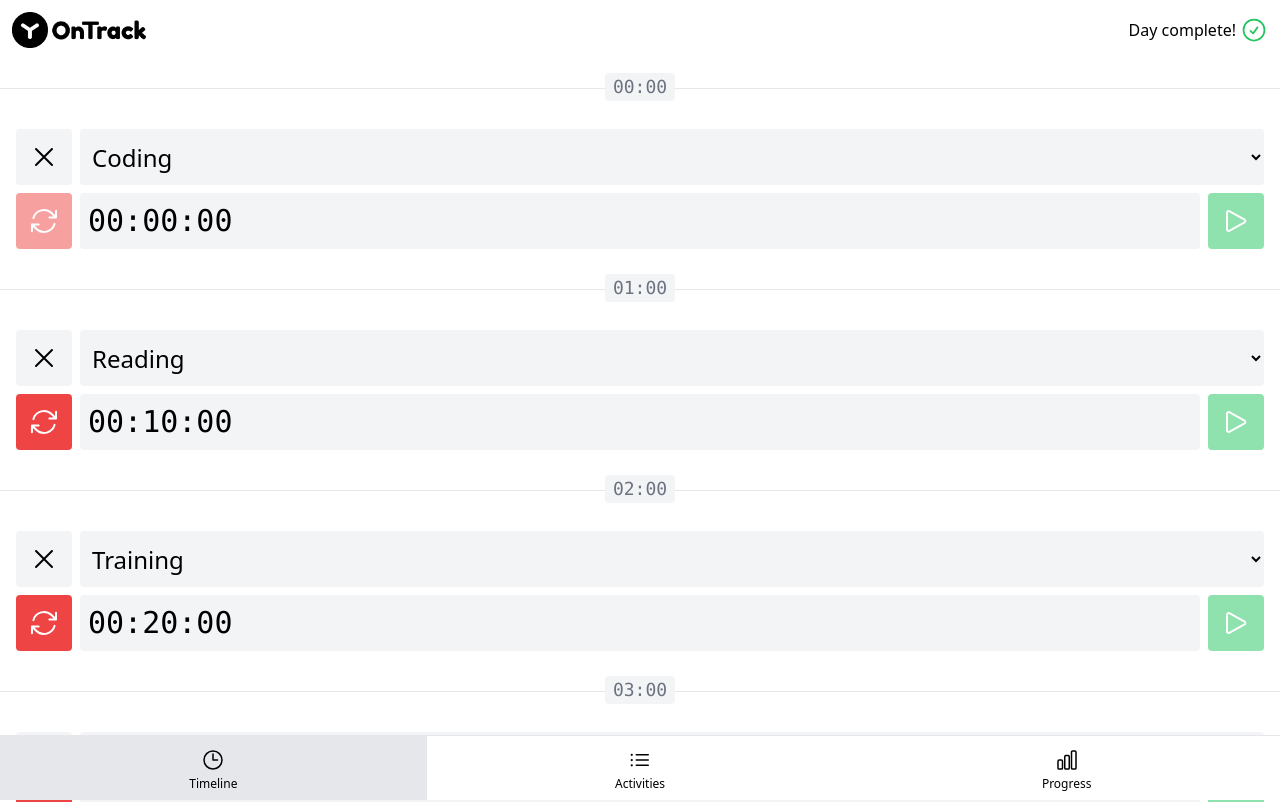
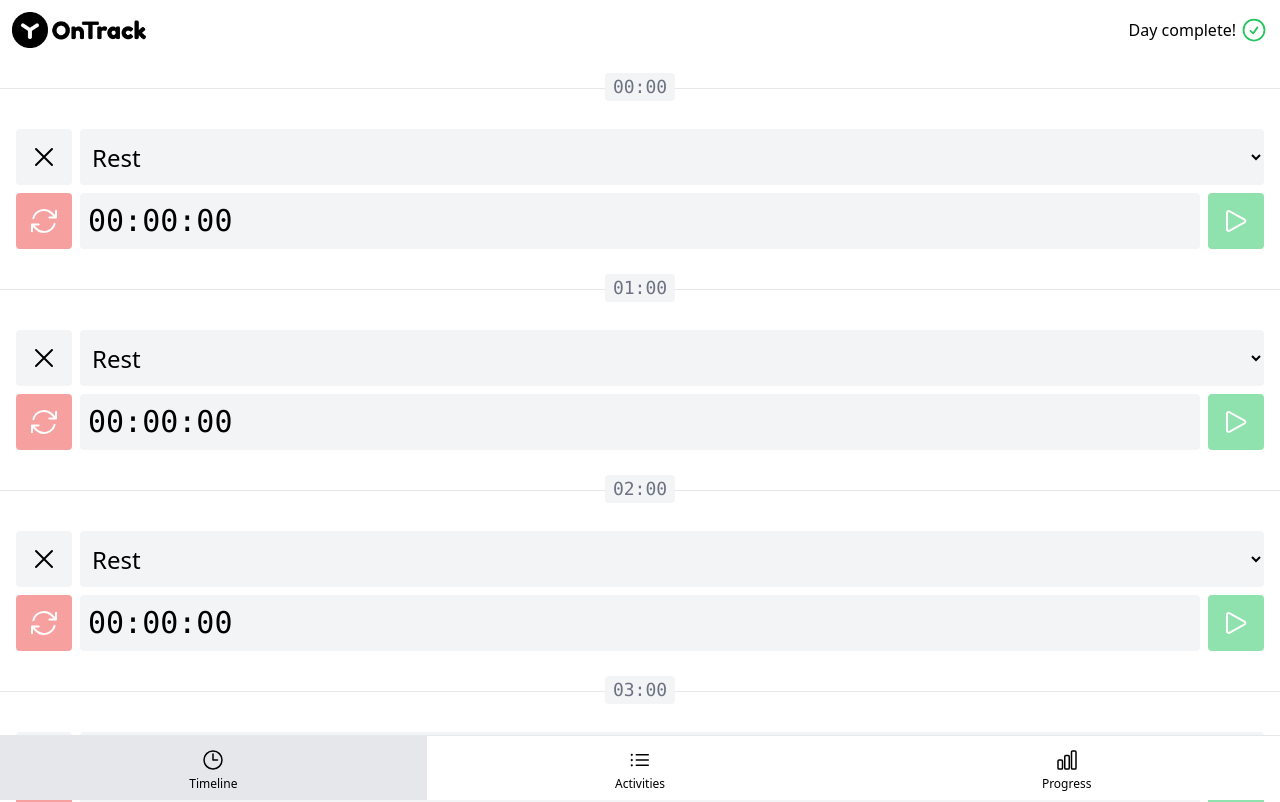
Before and after one commit to Maksym-Siroshtan/ontrack, a Vue app: page /#timeline in a window 1280 px wide. Shown: the top 802 px of the page. Built offline with nearby package versions, Linux system fonts and the light colour scheme.

Commit message:
Filling the progress bar depending on the elapsed time

```diff
--- a/src/activities.js
+++ b/src/activities.js
@@ -1,6 +1,7 @@
 import { ref, computed } from 'vue'
 
-import { SECONDS_IN_HOUR } from './constants'
+import { SECONDS_IN_HOUR, HUNDRED_PERCENT } from './constants'
+import { getTotalActivitySeconds } from './timeline-items'
 import { id } from './functions'
 
 export const activities = ref(generateActivities())
@@ -23,11 +24,17 @@ export function deleteActivity(activity) {
   activities.value.splice(activities.value.indexOf(activity), 1)
 }
 
+export function getActivityProgress(activity) {
+  return Math.floor(
+    (getTotalActivitySeconds(activity) * HUNDRED_PERCENT) / activity.secondsToComplete
+  )
+}
+
 function generateActivities() {
   return ['Coding', 'Reading', 'Training'].map((name, hours) => ({
     id: id(),
     name,
-    secondsToComplete: hours * SECONDS_IN_HOUR
+    secondsToComplete: 15 * 60 //hours * SECONDS_IN_HOUR
   }))
 }
 
--- a/src/components/ProgressItem.vue
+++ b/src/components/ProgressItem.vue
@@ -1,11 +1,15 @@
 <script setup>
+import { computed } from 'vue'
+import { getActivityProgress } from '../activities'
+
 const props = defineProps(['activity', 'index'])
 
 const color = ['red', 'yellow', 'blue', 'green'][props.index]
-const progress = [10, 50, 70, 100][props.index]
 const timeProgress = ['03:00 / 30:00', '15:00 / 30:00', '21:00 / 30:00', '30:00 / 30:00'][
   props.index
 ]
+
+const progress = computed(() => getActivityProgress(props.activity))
 </script>
 
 <template>
--- a/src/components/TimelineStopwatch.vue
+++ b/src/components/TimelineStopwatch.vue
@@ -26,6 +26,7 @@ const props = defineProps({
 const seconds = ref(props.timelineItem.activitySeconds)
 const isRunning = ref(false)
 const isStartButtonDisabled = props.timelineItem.hour !== currentHour()
+const temp = 120
 
 watch(
   () => props.timelineItem.activityId,
@@ -35,7 +36,7 @@ watch(
 function start() {
   isRunning.value = setInterval(() => {
     updateTimelineItem(props.timelineItem, {
-      activitySeconds: props.timelineItem.activitySeconds + 1
+      activitySeconds: props.timelineItem.activitySeconds + temp
     })
 
     seconds.value++
@@ -52,7 +53,7 @@ function reset() {
   stop()
 
   updateTimelineItem(props.timelineItem, {
-    activitySeconds: props.timelineItem.activitySeconds - seconds.value
+    activitySeconds: props.timelineItem.activitySeconds - seconds.value * temp
   })
 
   seconds.value = 0
--- a/src/constants.js
+++ b/src/constants.js
@@ -41,3 +41,5 @@ export const MIDNIGHT_HOUR = 0
 export const HOUR_IN_DAY = 24
 
 export const PERIOD_SELECT_OPTIONS = generatePeriodSelectOptions()
+
+export const HUNDRED_PERCENT = 100
--- a/src/timeline-items.js
+++ b/src/timeline-items.js
@@ -46,8 +46,8 @@ function hasActivity(timelineItem, activity) {
 function generateTimelineItems() {
   return [...Array(HOUR_IN_DAY).keys()].map((hour) => ({
     hour,
-    activityId: [0, 1, 2, 3, 4].includes(hour) ? activities.value[hour % 3].id : null,
-    activitySeconds: [0, 1, 2, 3, 4].includes(hour) ? hour * 600 : 0
+    activityId: null, // [0, 1, 2, 3, 4].includes(hour) ? activities.value[hour % 3].id : null,
+    activitySeconds: 0 // [0, 1, 2, 3, 4].includes(hour) ? hour * 600 : 0
 
     /* activityId: hour % 4 === 0 ? null : activities[hour % 2].id,
     activitySeconds: hour % 4 === 0 ? 0 : (15 * SECONDS_IN_MINUTE * hour) % SECONDS_IN_HOUR */
```
